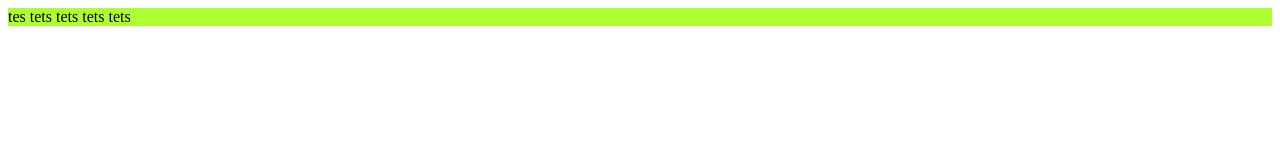
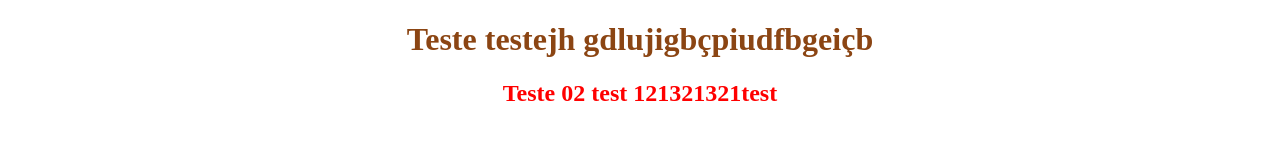
Before and after one commit to victorpajeu/evolution_front, a plain HTML site: page Front_001/index.html in a window 1280 px wide. Drawn offline with Linux system fonts and the light colour scheme.

Commit message:
Estudo seletores

```diff
--- a/Front_001/index.html
+++ b/Front_001/index.html
@@ -1,15 +1,26 @@
+<!DOCTYPE html>
 <html>
 <head>
-        <meta charset="utf-8">
-        <title>Título do Site</title>
+    <title>Título Teste</title>
     <style>
-            #oi{
-                font-variant-numeric: normal;
-                background-color: greenyellow;
+        div{
+            text-align: center;
+        }
+        h1{
+            color: saddlebrown;
+        }
+       div h2{
+            color: red;
+        }
+        h1~span{
+            font-size: 100px;
         }
     </style>
 </head>
 <body>
-        <div id='oi'>tes tets tets tets tets </div>
+    <div>
+        <h1>Teste <span>testejh gdlujigbçpiudfbgeiçb</span></h1>
+        <h2>Teste 02 <span>test 121321321</span>test </h2>
+    </div>
 </body>
 </html>
```
Lines whose indentation alone changed are shown as unchanged.
